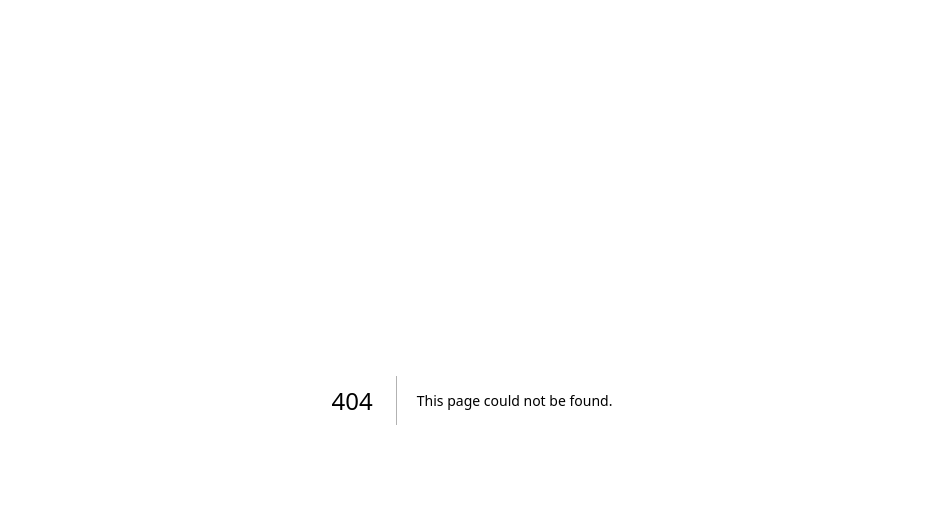
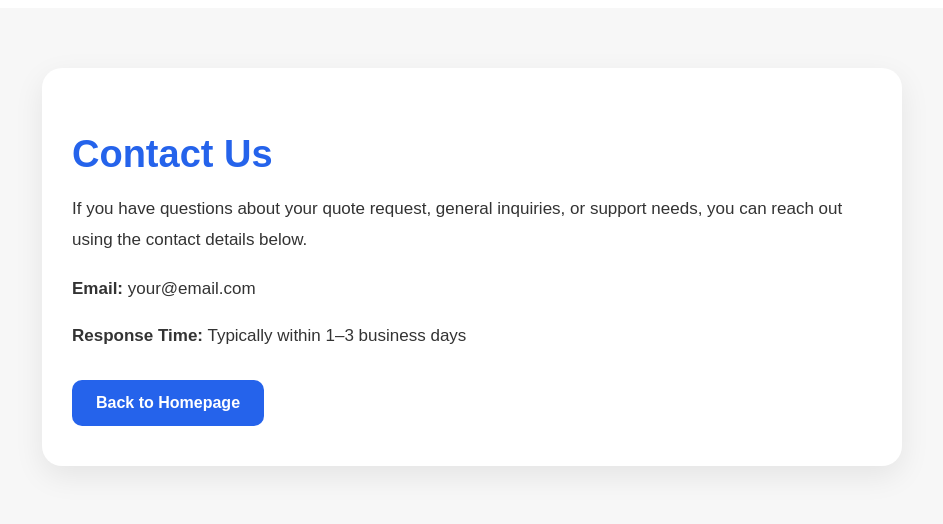
Before and after one commit to saikul2miadotcom/quickclean-quote, a Next.js app: page /contact in a window 1280 px wide. Before the commit this address had no page. Shown: the top 524 px of the page, without its empty margins (168-1111 px from the left). Built offline with nearby package versions, Linux system fonts and the light colour scheme.

Commit message:
Create contact js

```diff
--- /dev/null
+++ b/pages/contact.js
@@ -0,0 +1,58 @@
+export default function Contact() {
+  return (
+    <div
+      style={{
+        fontFamily: "Arial, sans-serif",
+        background: "#f7f7f7",
+        minHeight: "100vh",
+        padding: "60px 20px",
+        color: "#111"
+      }}
+    >
+      <div
+        style={{
+          maxWidth: "800px",
+          margin: "0 auto",
+          background: "white",
+          padding: "40px 30px",
+          borderRadius: "20px",
+          boxShadow: "0 10px 30px rgba(0,0,0,0.08)"
+        }}
+      >
+        <h1 style={{ fontSize: "38px", marginBottom: "18px", color: "#2563eb" }}>
+          Contact Us
+        </h1>
+
+        <p style={{ fontSize: "17px", lineHeight: "1.8", color: "#333", marginBottom: "18px" }}>
+          If you have questions about your quote request, general inquiries, or support needs,
+          you can reach out using the contact details below.
+        </p>
+
+        <p style={{ fontSize: "17px", lineHeight: "1.8", color: "#333" }}>
+          <strong>Email:</strong> your@email.com
+        </p>
+
+        <p style={{ fontSize: "17px", lineHeight: "1.8", color: "#333" }}>
+          <strong>Response Time:</strong> Typically within 1–3 business days
+        </p>
+
+        <div style={{ marginTop: "28px" }}>
+          <a
+            href="/"
+            style={{
+              display: "inline-block",
+              background: "#2563eb",
+              color: "white",
+              padding: "14px 24px",
+              borderRadius: "10px",
+              textDecoration: "none",
+              fontWeight: "bold"
+            }}
+          >
+            Back to Homepage
+          </a>
+        </div>
+      </div>
+    </div>
+  );
+}
```
